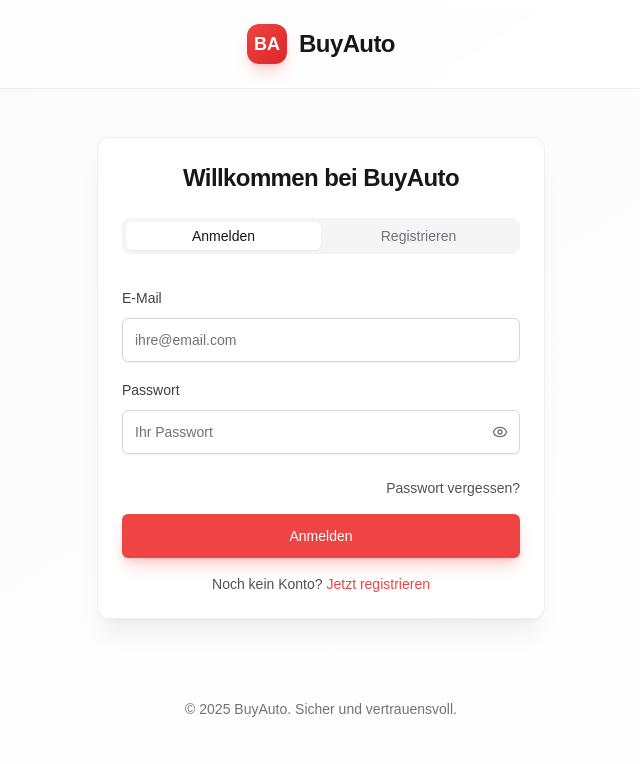
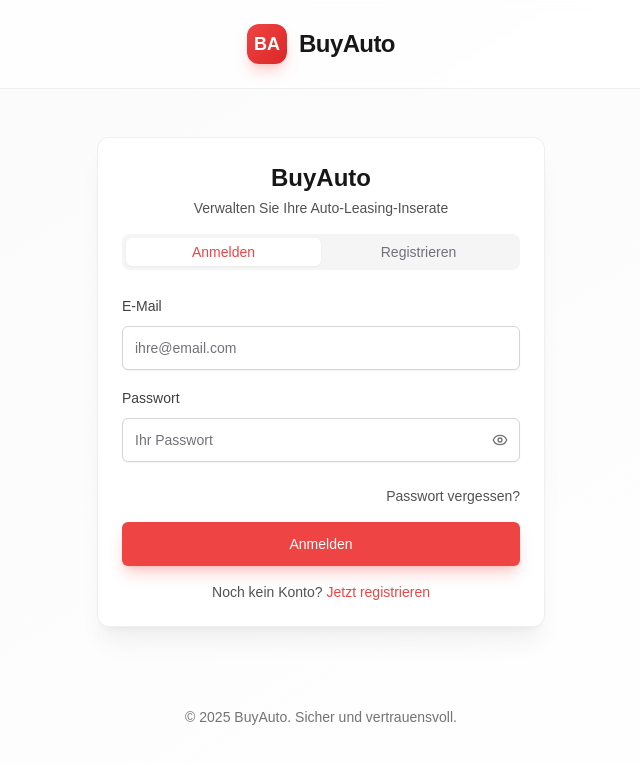
Before and after one commit to vincialmedia/BuyAuto, a Next.js app: page /auth in a window 1280 px wide. Shown: the top 764 px of the page, without its empty margins (319-959 px from the left). Built offline with nearby package versions, Linux system fonts and the light colour scheme; no server answers.

Commit message:
fix(auth): Improve session handling and centralize redirect logic

```diff
--- a/src/components/buyauto/auth/AuthForm.tsx
+++ b/src/components/buyauto/auth/AuthForm.tsx
@@ -2,183 +2,161 @@
 "use client";
 
 import { useState } from "react";
-import { useRouter } from "next/router";
-import { motion, AnimatePresence } from "framer-motion";
 import { toast } from "sonner";
-import authService from "@/services/authService";
-import {
-  type LoginFormData,
-  type RegisterFormData,
-  type ResetPasswordFormData
-} from "@/lib/buyauto/schemas";
-
+import { Card, CardContent, CardHeader } from "@/components/ui/card";
+import { Tabs, TabsContent, TabsList, TabsTrigger } from "@/components/ui/tabs";
 import LoginForm from "./LoginForm";
 import RegisterForm from "./RegisterForm";
 import ResetPasswordForm from "./ResetPasswordForm";
-import { Card, CardContent, CardHeader } from "@/components/ui/card";
-import { Tabs, TabsList, TabsTrigger } from "@/components/ui/tabs";
+import authService from "@/services/authService";
+import type { LoginFormData, RegisterFormData } from "@/lib/buyauto/schemas";
 
 type AuthView = "login" | "register" | "reset-password";
 
 export default function AuthForm() {
-  const router = useRouter();
-  const [view, setView] = useState<AuthView>("login");
+  const [currentView, setCurrentView] = useState<AuthView>("login");
   const [isLoading, setIsLoading] = useState(false);
 
   const handleLogin = async (data: LoginFormData) => {
+    try {
       setIsLoading(true);
-    try {
-      // Sign in with improved auth service
-      const result = await authService.signIn({
-        email: data.email,
-        password: data.password
-      });
+      console.log("AuthForm: Starting login process");
 
-      console.log("Login successful:", result);
+      await authService.signIn(data);
+      console.log("AuthForm: Login successful");
 
-      if (result.session) {
       toast.success("Erfolgreich angemeldet!");
 
       // Don't redirect here - let the auth page handle it
-        // The AuthContext will update and trigger the redirect
-        console.log("Login successful, waiting for auth context to update");
-      } else {
-        throw new Error("No session returned from login");
-      }
+      console.log("AuthForm: Login completed, waiting for auth context update");
 
     } catch (error: any) {
       console.error("Login error:", error);
+      let errorMessage = "Ein Fehler ist aufgetreten. Bitte versuchen Sie es erneut.";
+
       if (error?.message?.includes("Invalid login credentials")) {
-        toast.error("Ungültige E-Mail oder Passwort");
+        errorMessage = "Ungültige E-Mail oder Passwort.";
       } else if (error?.message?.includes("Email not confirmed")) {
-        toast.error("Bitte bestätigen Sie Ihre E-Mail-Adresse erst");
-      } else {
-        toast.error("Anmeldung fehlgeschlagen. Bitte versuchen Sie es erneut.");
+        errorMessage = "Bitte bestätigen Sie Ihre E-Mail-Adresse.";
+      } else if (error?.message) {
+        errorMessage = error.message;
       }
+
+      toast.error(errorMessage);
     } finally {
       setIsLoading(false);
     }
   };
 
   const handleRegister = async (data: RegisterFormData) => {
+    try {
       setIsLoading(true);
-    try {
-      await authService.signUp({
-        email: data.email,
-        password: data.password,
-        firstName: data.firstName,
-        lastName: data.lastName,
-      });
-      toast.success("Konto erstellt! Überprüfe deine E-Mails, um dein Konto zu bestätigen.");
-      setView("login");
+      console.log("AuthForm: Starting registration process");
+
+      await authService.signUp(data);
+      console.log("AuthForm: Registration successful");
+
+      toast.success("Registrierung erfolgreich! Überprüfen Sie Ihre E-Mails, um Ihr Konto zu bestätigen.");
+      setCurrentView("login");
+
     } catch (error: any) {
       console.error("Registration error:", error);
+      let errorMessage = "Ein Fehler ist aufgetreten. Bitte versuchen Sie es erneut.";
+
       if (error?.message?.includes("User already registered")) {
-        toast.error("Diese E-Mail-Adresse ist bereits registriert");
-      } else {
-        toast.error("Registrierung fehlgeschlagen. Bitte versuchen Sie es erneut.");
+        errorMessage = "Ein Konto mit dieser E-Mail-Adresse existiert bereits.";
+      } else if (error?.message) {
+        errorMessage = error.message;
       }
+
+      toast.error(errorMessage);
     } finally {
       setIsLoading(false);
     }
   };
 
-  const handleResetPassword = async (data: ResetPasswordFormData) => {
+  const handleResetPassword = async (email: string) => {
+    try {
       setIsLoading(true);
-    try {
-      await authService.resetPassword(data.email);
-      toast.success("Passwort-Reset-Link wurde gesendet! Überprüfe deine E-Mails.");
-      setView("login");
+      console.log("AuthForm: Starting password reset");
+
+      await authService.resetPassword(email);
+      console.log("AuthForm: Password reset email sent");
+
+      toast.success("Passwort-Reset-Link wurde an Ihre E-Mail-Adresse gesendet.");
+      setCurrentView("login");
+
     } catch (error: any) {
       console.error("Reset password error:", error);
-      toast.error("Fehler beim Senden des Reset-Links. Bitte versuchen Sie es erneut.");
+      toast.error("Ein Fehler ist aufgetreten. Bitte versuchen Sie es erneut.");
     } finally {
       setIsLoading(false);
     }
   };
 
-  if (view === "reset-password") {
+  if (currentView === "reset-password") {
     return (
-      <AnimatePresence mode="wait">
-        <motion.div
-          key="reset"
-          initial={{ opacity: 0, x: -20 }}
-          animate={{ opacity: 1, x: 0 }}
-          exit={{ opacity: 0, x: 20 }}
-          transition={{ duration: 0.3 }}
-        >
+      <Card className="w-full max-w-md mx-auto shadow-xl shadow-neutral-900/5 border-neutral-200/60">
+        <CardHeader className="space-y-1 text-center pb-4">
+          <h1 className="text-2xl font-semibold text-neutral-900">Passwort zurücksetzen</h1>
+          <p className="text-sm text-neutral-600">
+            Geben Sie Ihre E-Mail-Adresse ein, um ein neues Passwort zu erhalten.
+          </p>
+        </CardHeader>
+        <CardContent className="pt-0">
           <ResetPasswordForm
             onResetPassword={handleResetPassword}
-            onBack={() => setView("login")}
+            onShowLogin={() => setCurrentView("login")}
             isLoading={isLoading}
           />
-        </motion.div>
-      </AnimatePresence>
+        </CardContent>
+      </Card>
     );
   }
 
   return (
-    <Card className="bg-white/90 backdrop-blur-sm border-neutral-200/60 shadow-xl shadow-neutral-900/5">
-      <CardHeader className="text-center space-y-4">
-        <motion.h1
-          className="text-2xl font-bold text-neutral-900 tracking-tight"
-          initial={{ opacity: 0, y: 10 }}
-          animate={{ opacity: 1, y: 0 }}
-        >
-          Willkommen bei BuyAuto
-        </motion.h1>
+    <Card className="w-full max-w-md mx-auto shadow-xl shadow-neutral-900/5 border-neutral-200/60">
+      <CardHeader className="space-y-1 text-center pb-4">
+        <h1 className="text-2xl font-semibold text-neutral-900">BuyAuto</h1>
+        <p className="text-sm text-neutral-600">
+          Verwalten Sie Ihre Auto-Leasing-Inserate
+        </p>
       </CardHeader>
-
-      <CardContent>
-        <Tabs value={view} onValueChange={(v) => setView(v as AuthView)}>
-          <TabsList className="grid w-full grid-cols-2 mb-8 bg-neutral-100 p-1 rounded-lg">
+      <CardContent className="pt-0">
+        <Tabs value={currentView} onValueChange={(value) => setCurrentView(value as AuthView)} className="w-full">
+          <TabsList className="grid w-full grid-cols-2 mb-6 bg-neutral-100 p-1">
             <TabsTrigger
               value="login"
-              className="data-[state=active]:bg-white data-[state=active]:text-neutral-900 data-[state=active]:shadow-sm transition-all duration-200"
+              className="text-sm font-medium data-[state=active]:bg-white data-[state=active]:text-red-500 data-[state=active]:shadow-sm"
+              disabled={isLoading}
             >
               Anmelden
             </TabsTrigger>
             <TabsTrigger
               value="register"
-              className="data-[state=active]:bg-white data-[state=active]:text-neutral-900 data-[state=active]:shadow-sm transition-all duration-200"
+              className="text-sm font-medium data-[state=active]:bg-white data-[state=active]:text-red-500 data-[state=active]:shadow-sm"
+              disabled={isLoading}
             >
               Registrieren
             </TabsTrigger>
           </TabsList>
 
-          <AnimatePresence mode="wait">
-            {view === "login" && (
-              <motion.div
-                key="login"
-                initial={{ opacity: 0, x: -20 }}
-                animate={{ opacity: 1, x: 0 }}
-                exit={{ opacity: 0, x: 20 }}
-                transition={{ duration: 0.3 }}
-              >
+          <TabsContent value="login" className="space-y-4 mt-0">
             <LoginForm
               onLogin={handleLogin}
-                  onShowRegister={() => setView("register")}
-                  onShowResetPassword={() => setView("reset-password")}
+              onShowRegister={() => setCurrentView("register")}
+              onShowResetPassword={() => setCurrentView("reset-password")}
               isLoading={isLoading}
             />
-              </motion.div>
-            )}
-            {view === "register" && (
-              <motion.div
-                key="register"
-                initial={{ opacity: 0, x: 20 }}
-                animate={{ opacity: 1, x: 0 }}
-                exit={{ opacity: 0, x: -20 }}
-                transition={{ duration: 0.3 }}
-              >
+          </TabsContent>
+
+          <TabsContent value="register" className="space-y-4 mt-0">
             <RegisterForm
               onRegister={handleRegister}
-                  onShowLogin={() => setView("login")}
+              onShowLogin={() => setCurrentView("login")}
               isLoading={isLoading}
             />
-              </motion.div>
-            )}
-          </AnimatePresence>
+          </TabsContent>
         </Tabs>
       </CardContent>
     </Card>
```
Also changed, not shown: src/middleware.ts (+22 -6 lines). Lines whose indentation alone changed are shown as unchanged.
